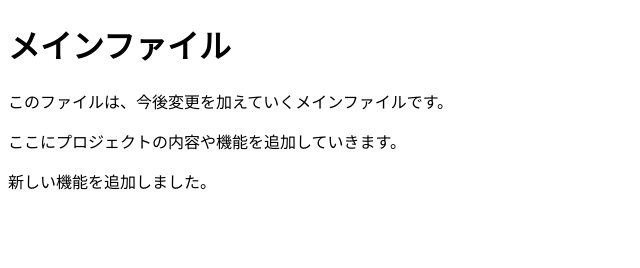
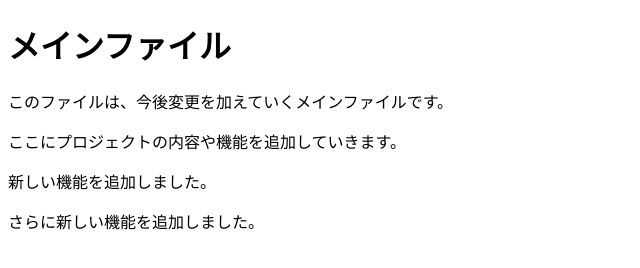
Before and after one commit to Tomohiko5993/git_challenge, a plain HTML site: page git_challenge/index.html in a window 1280 px wide. Shown: the whole page, without its empty margins (0-640 px from the left). Drawn offline with Linux system fonts and the light colour scheme.

Commit message:
Added another new feature to the main file

```diff
--- a/git_challenge/index.html
+++ b/git_challenge/index.html
@@ -11,5 +11,7 @@
     <p>ここにプロジェクトの内容や機能を追加していきます。</p>
         <!-- ここに新しい内容を追加 -->
         <p>新しい機能を追加しました。</p>
+        <!-- 新しい内容を追加 -->
+        <p>さらに新しい機能を追加しました。</p>
 </body>
 </html>
```
